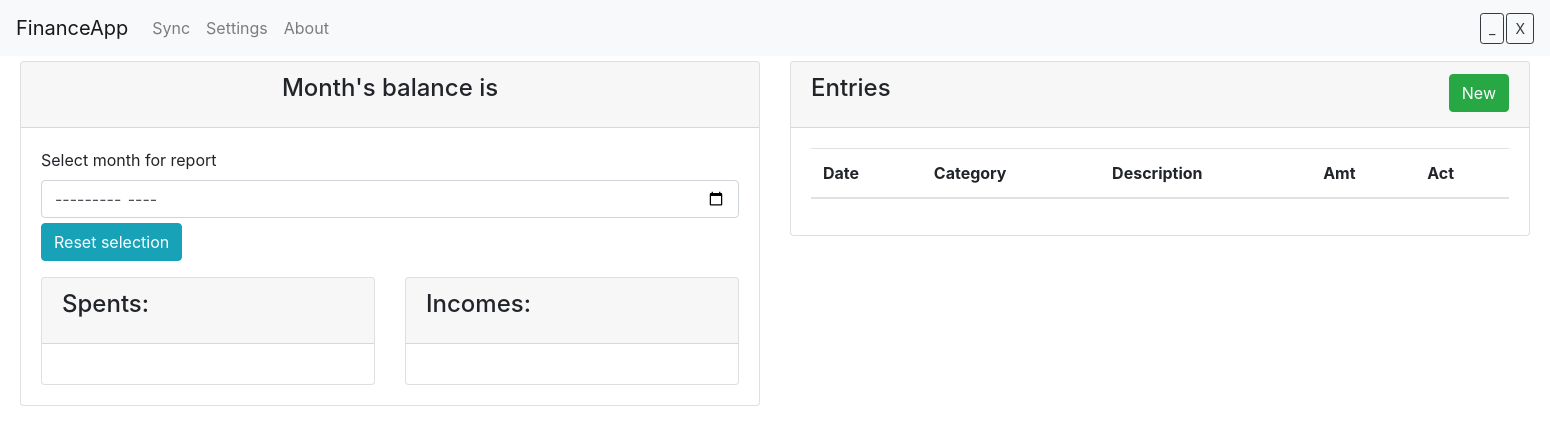
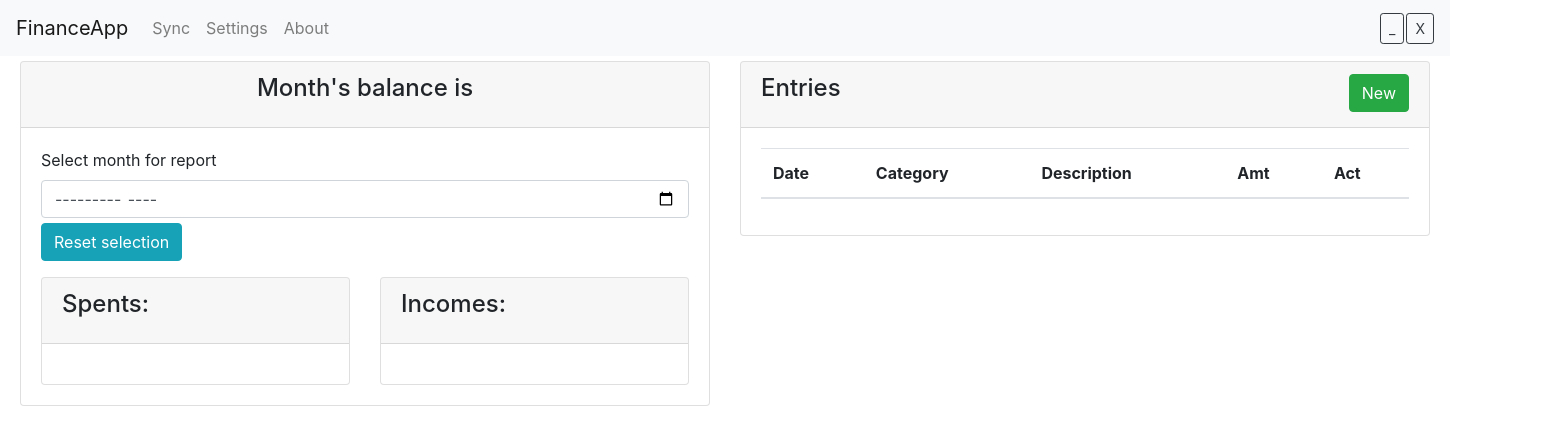
Before and after one commit to Qeenslet/Finance-app, an Electron app: page renderer/index.html in a window 1280 px wide. Shown: the whole page, 1550 px wide, since content can reach past the window. Drawn offline with Linux system fonts and the light colour scheme; no server answers.

Commit message:
View changes

```diff
--- a/Window.js
+++ b/Window.js
@@ -4,8 +4,8 @@ const { BrowserWindow } = require('electron');
 const path = require('path');
 
 const defaultProps = {
-    width: 1550,
-    height: 1200,
+    width: 1450,
+    height: 1100,
     show: false,
     webPreferences: {
         nodeIntegration: true
--- a/renderer/index.html
+++ b/renderer/index.html
@@ -9,7 +9,7 @@
 </head>
 
 <body>
-<div class="container2" style="width:1550px">
+<div class="container2" style="width:1450px; overflow: hidden">
   <nav class="navbar navbar-expand-lg navbar-light bg-light">
     <span class="navbar-brand">FinanceApp</span>
     <button class="navbar-toggler" type="button" data-toggle="collapse" data-target="#navbarSupportedContent" aria-controls="navbarSupportedContent" aria-expanded="false" aria-label="Toggle navigation">
@@ -50,7 +50,7 @@
         <div class="col-md-6">
           <div class="card">
             <div class="card-header">
-              <h4 class="card-title">Spents: <span id="total_spents"></span></h4>
+              <h4 class="card-title">Spents: <br><span id="total_spents"></span></h4>
             </div>
             <div class="card-body">
               <ul id="spentsList" class="list-group"></ul>
@@ -60,7 +60,7 @@
         <div class="col-md-6">
           <div class="card">
             <div class="card-header">
-              <h4 class="card-title">Incomes: <span id="total_incomes"></span></h4>
+              <h4 class="card-title">Incomes: <br><span id="total_incomes"></span></h4>
             </div>
             <div class="card-body">
               <ul id="incomesList" class="list-group"></ul>
```
